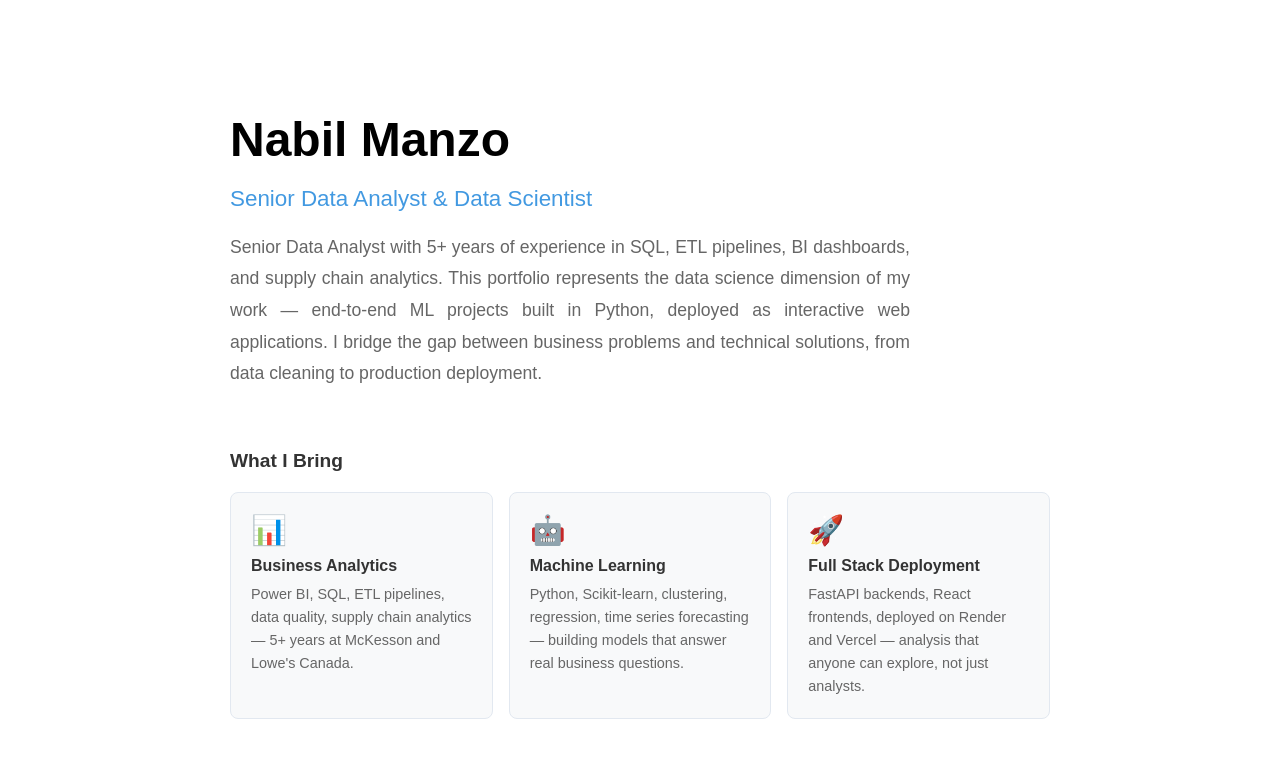
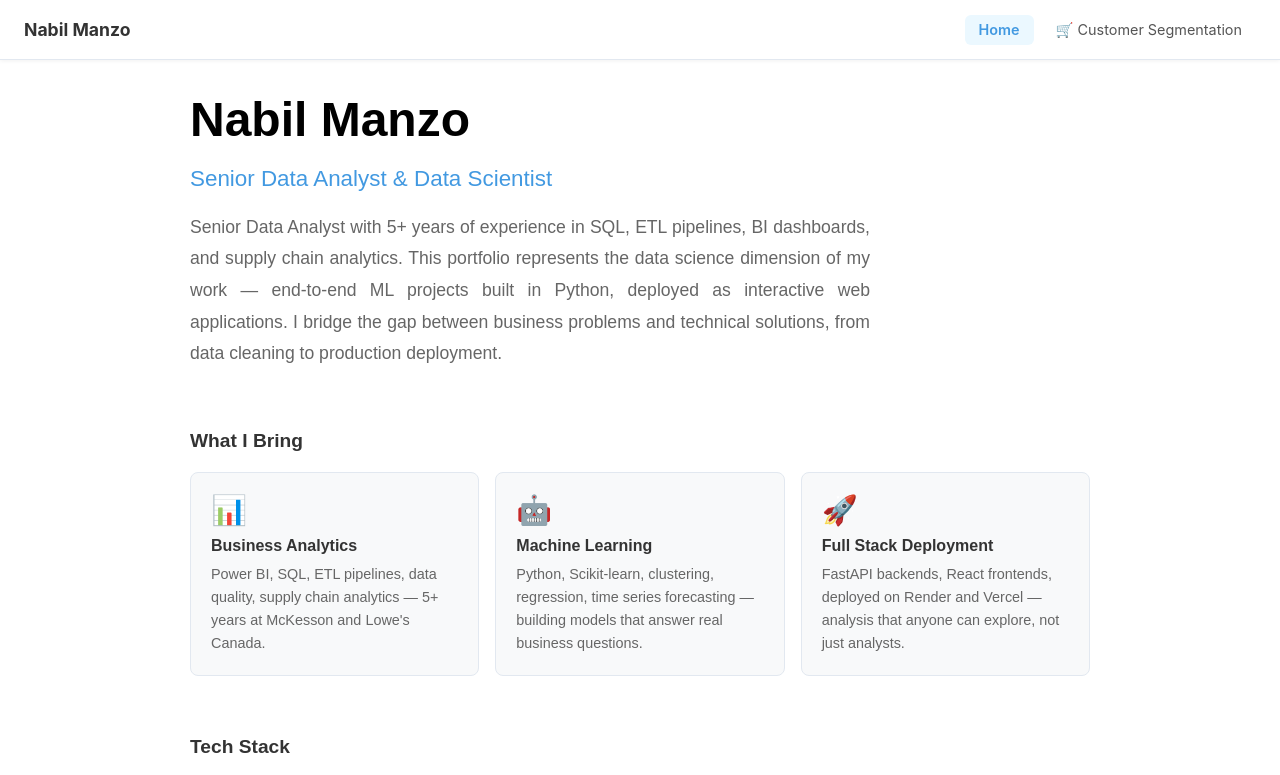
Before and after one commit to tcharkow/customer-segmentation-frontend, a React (Create React App) app: page / in a window 1280 px wide. Shown: the top 775 px of the page. Built offline with nearby package versions, Linux system fonts and the light colour scheme.

Commit message:
Polish navbar and homepage spacing

```diff
--- a/src/App.js
+++ b/src/App.js
@@ -53,7 +53,7 @@ function App() {
 }
   return (
 
-    <div style={{ maxWidth: '1200px', margin: '0 auto', padding: isMobile ? '20px 12px' : '40px 20px', fontFamily: 'sans-serif', scrollBehavior: 'smooth', animation: 'fadeIn 0.3s ease' }}>
+    <div style={{ maxWidth: '1200px', margin: '0 auto', padding: isMobile ? '20px 12px' : '20px 20px', fontFamily: 'sans-serif', scrollBehavior: 'smooth', animation: 'fadeIn 0.3s ease' }}>
 
       {/* Title */}
       <h1 style={{ fontSize: '2.5rem', marginBottom: '10px' }}>
--- a/src/Home.js
+++ b/src/Home.js
@@ -9,7 +9,7 @@ function Home() {
       fontFamily: 'sans-serif',
       maxWidth: '900px',
       margin: '0 auto',
-      padding: isMobile ? '40px 16px' : '80px 40px',
+      padding: isMobile ? '40px 16px' : '40x 40px',
       animation: 'fadeIn 0.3s ease'
     }}>
 
@@ -278,7 +278,7 @@ function Home() {
       </div>
 
       {/* Contact */}
-      <div style={{ borderTop: '1px solid #eee', paddingTop: '40px' }}>
+      <div style={{ borderTop: '1px solid #eee', paddingTop: '40px', marginBottom: '10px' }}>
         <h3 style={{ fontSize: '1.2rem', marginBottom: '16px', color: '#333' }}>Get in Touch</h3>
         <div style={{ display: 'flex', gap: '20px', flexWrap: 'wrap' }}>
           <a href="https://github.com/tcharkow" target="_blank" rel="noreferrer"
--- /dev/null
+++ b/src/Navbar.js
@@ -0,0 +1,118 @@
+import React, { useState } from 'react';
+import { Link, useLocation } from 'react-router-dom';
+
+function Navbar() {
+  const [menuOpen, setMenuOpen] = useState(false);
+  const location = useLocation();
+  const isMobile = window.innerWidth < 768;
+
+  const links = [
+    { path: '/', label: 'Home' },
+    { path: '/customer-segmentation', label: '🛒 Customer Segmentation' },
+  ];
+
+  return (
+    <nav style={{
+      position: 'sticky',
+      top: 0,
+      zIndex: 1000,
+      backgroundColor: 'white',
+      borderBottom: '1px solid #e2e8f0',
+      padding: '0 24px',
+      display: 'flex',
+      alignItems: 'center',
+      justifyContent: 'space-between',
+      height: '60px',
+      boxShadow: '0 1px 4px rgba(0,0,0,0.06)'
+    }}>
+
+         {/* Logo */}
+      <Link
+        to="/"
+        onClick={() => window.scrollTo({ top: 0, behavior: 'smooth' })}
+        style={{ textDecoration: 'none' }}
+      >
+        <span style={{ fontWeight: 'bold', fontSize: '1.1rem', color: '#333' }}>
+          Nabil Manzo
+        </span>
+      </Link>
+
+      {/* Desktop Links */}
+      {!isMobile && (
+        <div style={{ display: 'flex', gap: '8px' }}>
+          {links.map((link, i) => (
+            <Link
+            key={i}
+            to={link.path}
+            onClick={() => window.scrollTo({ top: 0, behavior: 'smooth' })}
+            style={{
+                textDecoration: 'none',
+                padding: '6px 14px',
+                borderRadius: '6px',
+                fontSize: '0.9rem',
+                color: location.pathname === link.path ? '#4299e1' : '#555',
+                backgroundColor: location.pathname === link.path ? '#ebf8ff' : 'transparent',
+                fontWeight: location.pathname === link.path ? '600' : 'normal',
+                transition: 'all 0.2s'
+              }}
+            >
+              {link.label}
+            </Link>
+          ))}
+        </div>
+      )}
+
+      {/* Mobile Hamburger */}
+      {isMobile && (
+        <button
+          onClick={() => setMenuOpen(!menuOpen)}
+          style={{
+            background: 'none',
+            border: 'none',
+            fontSize: '1.5rem',
+            cursor: 'pointer',
+            color: '#333'
+          }}
+        >
+          {menuOpen ? '✕' : '☰'}
+        </button>
+      )}
+
+      {/* Mobile Menu */}
+      {isMobile && menuOpen && (
+        <div style={{
+          position: 'absolute',
+          top: '60px',
+          left: 0,
+          right: 0,
+          backgroundColor: 'white',
+          borderBottom: '1px solid #e2e8f0',
+          padding: '12px 24px',
+          boxShadow: '0 4px 6px rgba(0,0,0,0.06)'
+        }}>
+          {links.map((link, i) => (
+            <Link
+              key={i}
+              to={link.path}
+              onClick={() => setMenuOpen(false)}
+              style={{
+                display: 'block',
+                textDecoration: 'none',
+                padding: '12px 0',
+                borderBottom: '1px solid #f0f0f0',
+                fontSize: '1rem',
+                color: location.pathname === link.path ? '#4299e1' : '#555',
+                fontWeight: location.pathname === link.path ? '600' : 'normal'
+              }}
+            >
+              {link.label}
+            </Link>
+          ))}
+        </div>
+      )}
+
+    </nav>
+  );
+}
+
+export default Navbar;
--- a/src/index.js
+++ b/src/index.js
@@ -6,12 +6,14 @@ import { BrowserRouter, Routes, Route } from 'react-router-dom';
 import Home from './Home';
 import App from './App';
 import reportWebVitals from './reportWebVitals';
+import Navbar from './Navbar';
 
 const root = ReactDOM.createRoot(document.getElementById('root'));
 root.render(
   <React.StrictMode>
     <BrowserRouter>
      <ScrollToTop />
+      <Navbar />
       <Routes>
         <Route path="/" element={<Home />} />
         <Route path="/customer-segmentation" element={<App />} />
```
